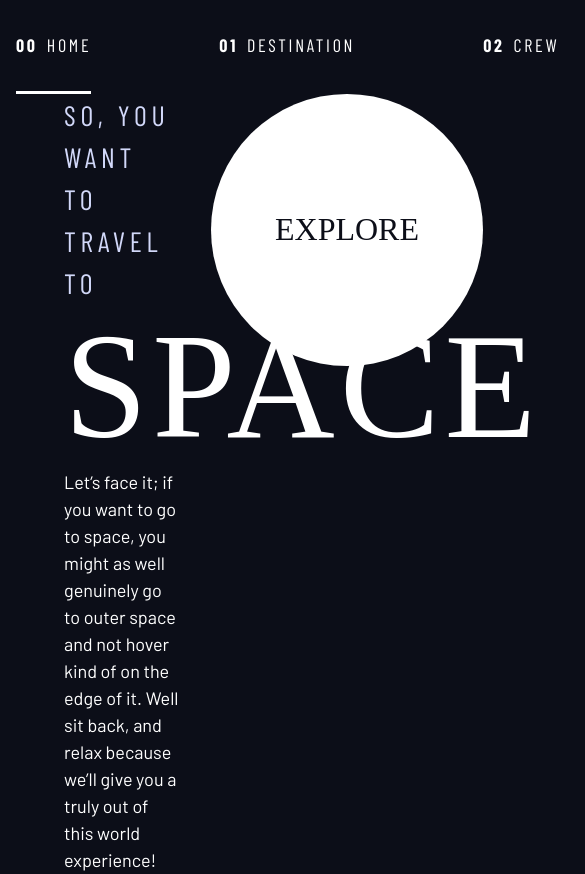
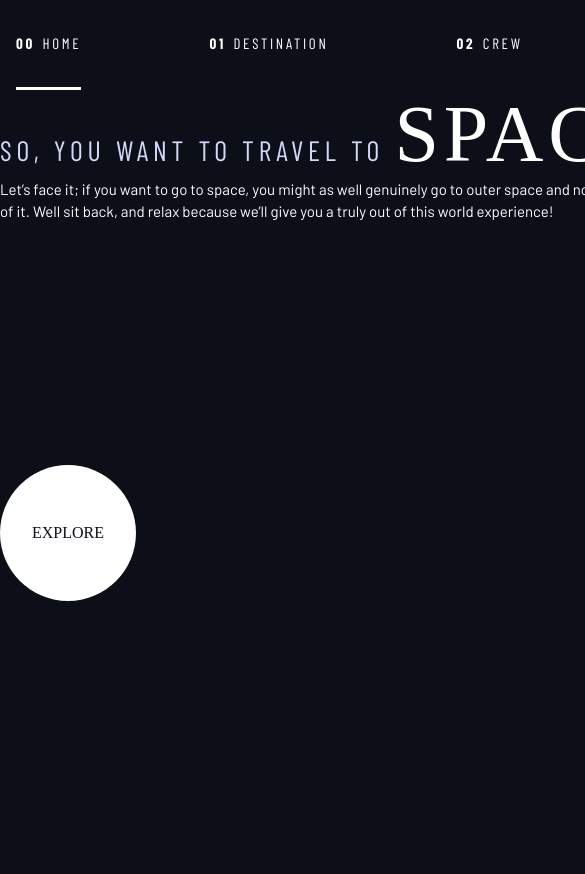
Before and after one commit to jairpss/space-tourism-website, a plain HTML site: page index.html in a window 390 px wide. Shown: the top 874 px of the page, 585 px wide, since content can reach past the window. After the commit the page ends 844 px from the top, so only its background shows below. Drawn offline with nearby package versions, Linux system fonts and the light colour scheme; a web font is replaced by a local one.

Commit message:
homepage - responsiveness

```diff
--- a/assets/css/style.css
+++ b/assets/css/style.css
@@ -9,12 +9,12 @@
   --clr-white: 0 0% 100%;
 
   /* font-sizes */
-  --fs-900: 9.375rem;
-  --fs-800: 6.25rem;
-  --fs-700: 3.5rem;
-  --fs-600: 2rem;
+  --fs-900: clamp(5rem, 8vw + 1rem, 9.375rem);
+  --fs-800: 3.5rem;
+  --fs-700: 1.5rem;
+  --fs-600: 1rem;
   --fs-500: 1.75rem;
-  --fs-400: 1.125rem;
+  --fs-400: 0.9375rem;
   --fs-300: 1rem;
   --fs-200: 0.875rem;
 
@@ -24,6 +24,24 @@
   --ff-sans-normal: "Barlow", sans-serif;
 }
 
+@media (min-width: 35em) {
+  :root {
+    --fs-800: 5rem;
+    --fs-700: 2.5rem;
+    --fs-600: 1.5rem;
+    --fs-400: 1rem;
+  }
+}
+
+@media (min-width: 45em) {
+  :root {
+    /* font-sizes */
+    --fs-800: 6.25rem;
+    --fs-700: 3.5rem;
+    --fs-600: 2rem;
+    --fs-400: 1.125rem;
+  }
+}
 /* ------------------- */
 /* Reset               */
 /* ------------------- */
@@ -68,6 +86,8 @@ body {
   background-color: hsl(var(--clr-dark));
   line-height: 1.5;
   min-height: 100vh;
+  display: grid;
+  grid-template-rows: min-content 1fr;
 }
 
 /* make images easier to work with */
@@ -125,8 +145,12 @@ select {
 
 .grid-container {
   display: grid;
+}
+
+@media (min-width: 45em) {
+  .grid-container {
     column-gap: var(--container-gap, 2rem);
-  grid-template-columns: minmax(2rem, 1fr) repeat(2, minmax(0, 40rem)) minmax(
+    grid-template-columns: minmax(2rem, 1fr) repeat(2, minmax(0, 30rem)) minmax(
         2rem,
         1fr
       );
@@ -134,10 +158,13 @@ select {
 
   .grid-container > *:first-child {
     grid-column: 2;
+    outline: 1px solid red;
   }
 
   .grid-container > *:last-child {
     grid-column: 3;
+    outline: 1px solid yellow;
+  }
 }
 
 .sr-only {
```
Lines whose indentation alone changed are shown as unchanged.
